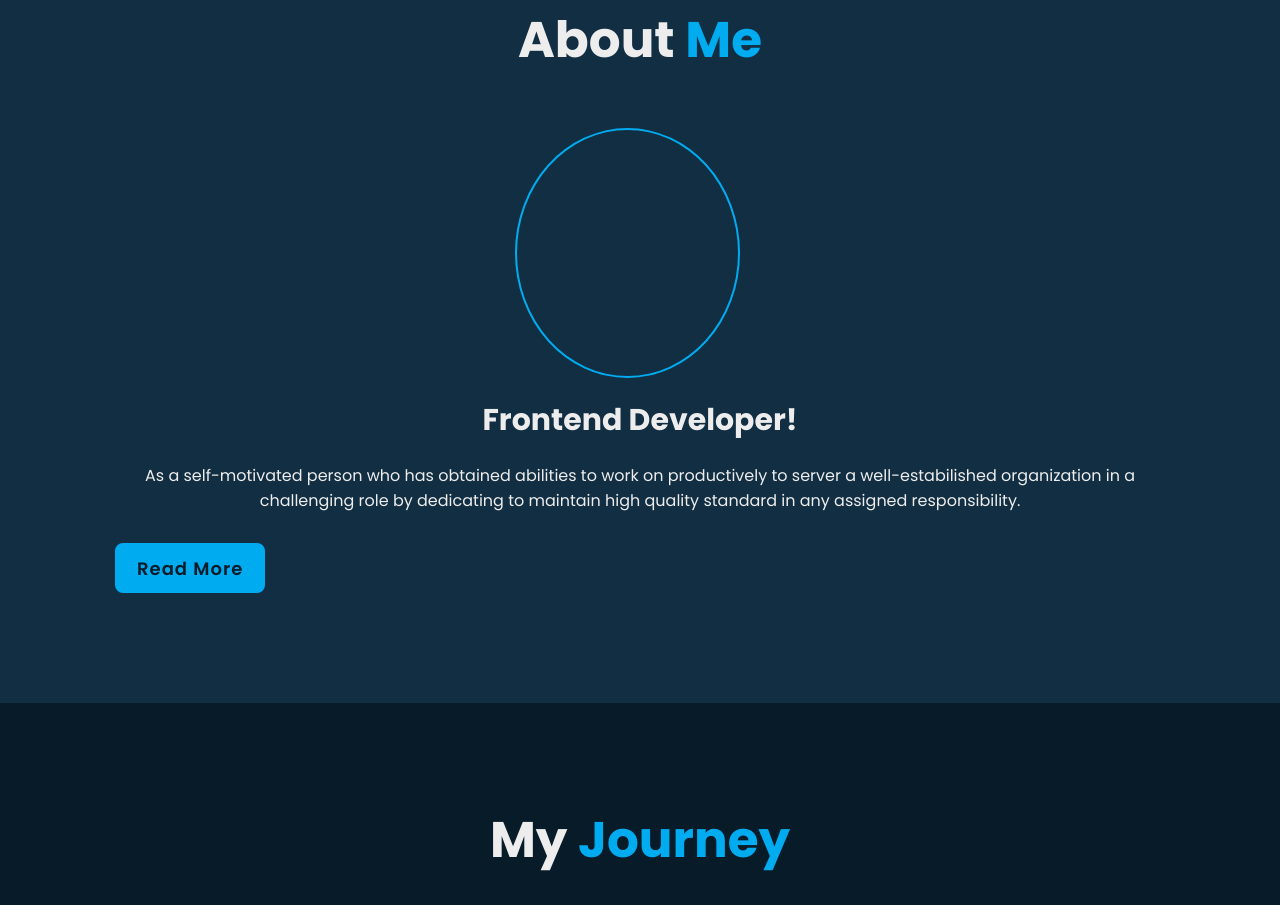
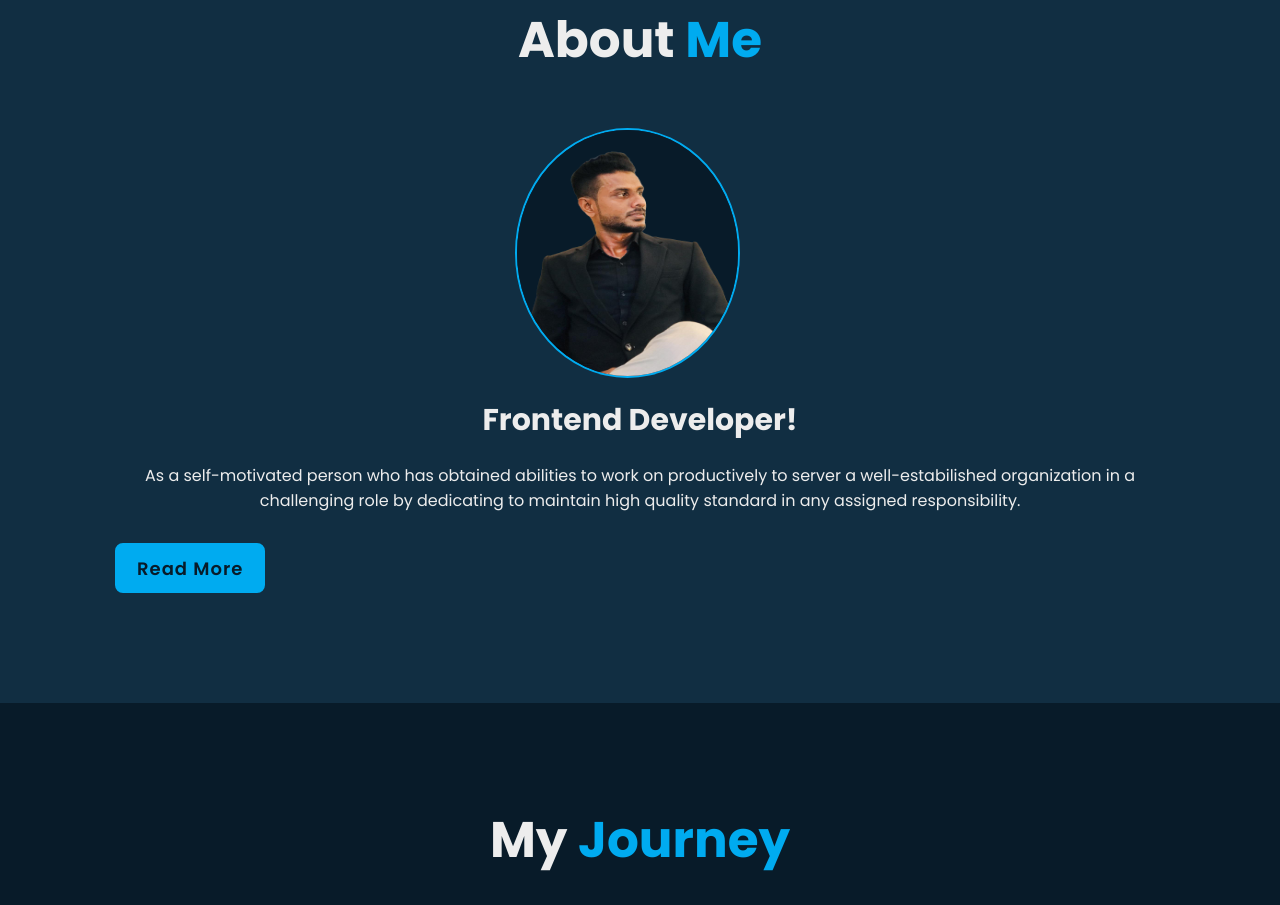
Before and after one commit to Ushan008/portfolio, a plain HTML site: page index.html in a window 1280 px wide. Shown: the part 897-1802 px from the top of the page. Drawn offline with nearby package versions, Linux system fonts and the light colour scheme; files whose address does not match are found by name.

Commit message:
Update index.html

```diff
--- a/index.html
+++ b/index.html
@@ -64,7 +64,7 @@
           <h2 class="heading">About <span>Me</span></h2>
 
           <div class="about-img">
-            <img src="/images/edit2.png" alt="">
+            <img src="edit2.png" alt="">
             <span class="circle-spin"></span>
           </div>
 
```
